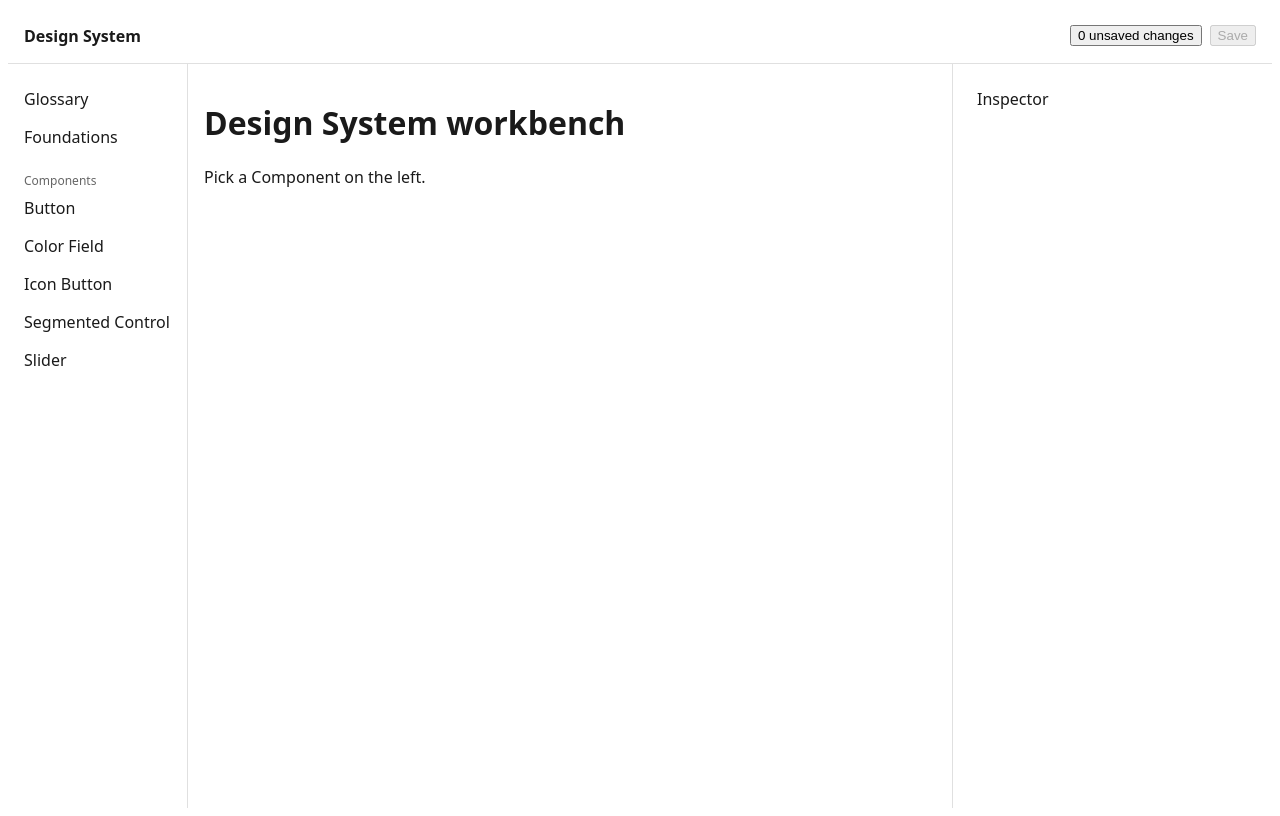
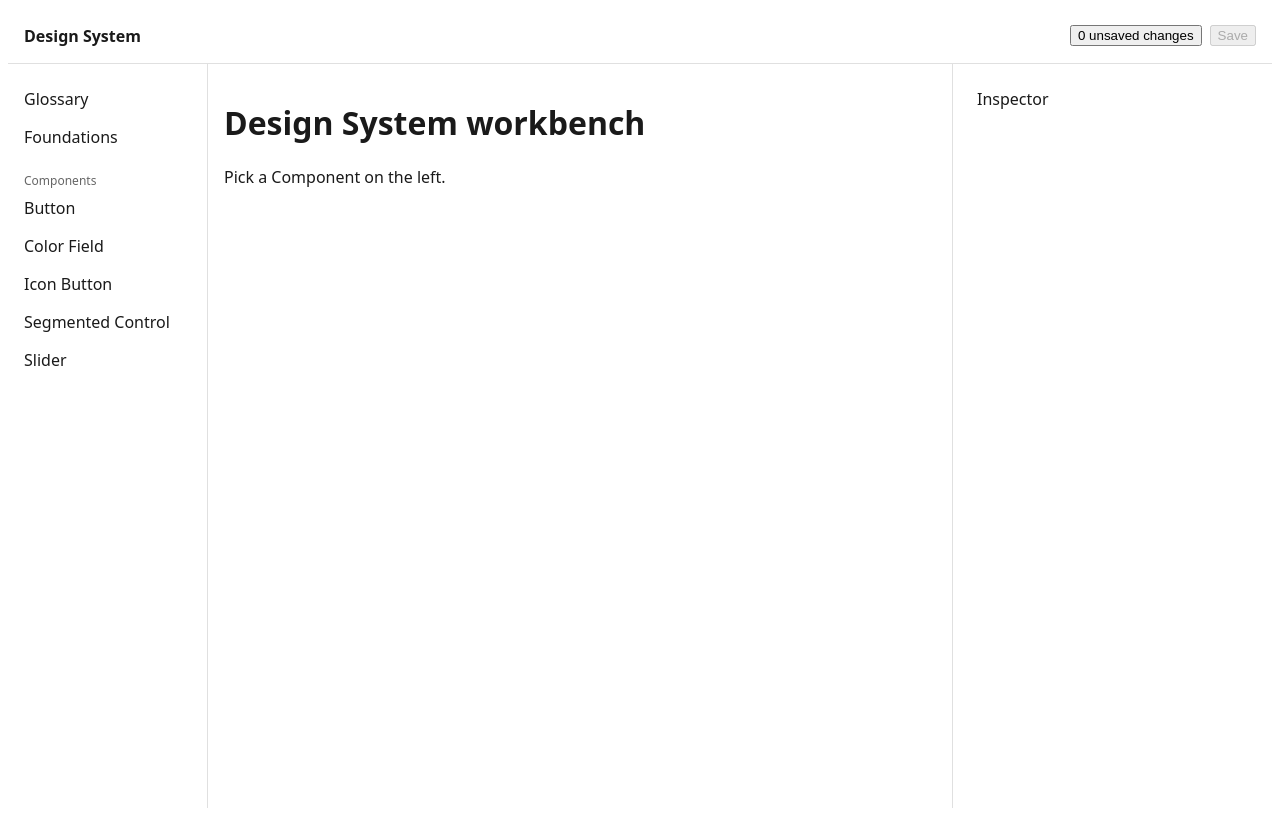
Before and after one commit to Tomekks/Music-tab-processor, a SvelteKit app in the folder tools/Design_System/: page / in a window 1280 px wide. Built offline with nearby package versions, Linux system fonts and the light colour scheme.

Commit message:
feat(workbench): left sidebar 200px (owner request 2026-10-04)
Co-Authored-By: Claude Sonnet 5.5 <noreply@anthropic.com>

```diff
--- a/tools/Design_System/src/routes/+layout.svelte
+++ b/tools/Design_System/src/routes/+layout.svelte
@@ -145,7 +145,7 @@
 
 	.body {
 		display: grid;
-		grid-template-columns: 180px 1fr 320px;
+		grid-template-columns: 200px 1fr 320px;
 		min-height: 0;
 	}
 
```
